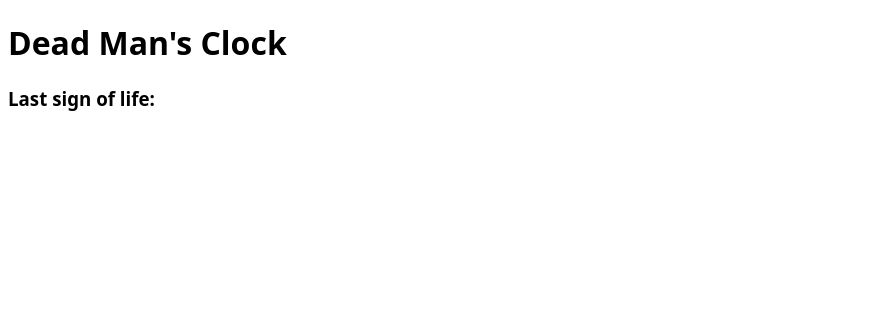
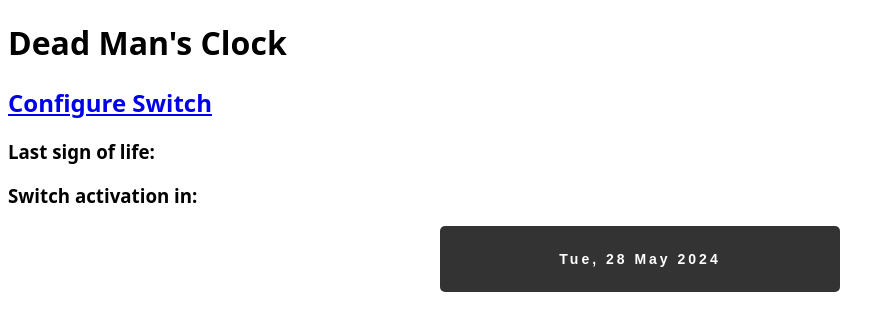
Before and after one commit to cdrummey216/dead-mans-switch, a PHP site: page / in a window 1280 px wide. Shown: the top 331 px of the page, without its empty margins (0-895 px from the left). Run offline with PHP 8.4, Linux system fonts and the light colour scheme.

Commit message:
Add files via upload

```diff
--- a/html/index.php
+++ b/html/index.php
@@ -5,13 +5,54 @@
   <title></title>
   <LINK href="style.css" rel="stylesheet" type="text/css">
 </head>
-
-<body>
+<body onload="startTime()">
 <h1>Dead Man's Clock</h1>
+<h2><a href="/action.php">Configure Switch</a></h2>
 <h3>Last sign of life:</h3>
 <?php
 $output = shell_exec('./dms-update.sh');
 echo "<pre>$output</pre>";
 ?>
+<h3>Switch activation in:</h3>
+<p id="demo"></p>
+<div id="clockdate">
+  <div class="clockdate-wrapper">
+    <!--<div id="clock"></div>-->
+    <div id="date"></div>
+  </div>
+</div>
+<script>
+function startTime() {
+    var today = new Date(Date.now() + 12096e5);
+    var hr = today.getHours();
+    var min = today.getMinutes();
+    var sec = today.getSeconds();
+    ap = (hr < 12) ? "<span>AM</span>" : "<span>PM</span>";
+    hr = (hr == 0) ? 12 : hr;
+    hr = (hr > 12) ? hr - 12 : hr;
+    //Add a zero in front of numbers<10
+    hr = checkTime(hr);
+    min = checkTime(min);
+    sec = checkTime(sec);
+    //document.getElementById("clock").innerHTML = hr + ":" + min + ":" + sec + " " + ap;
+
+    var months = ['January', 'February', 'March', 'April', 'May', 'June', 'July', 'August', 'September', 'October', 'November', 'December'];
+    var days = ['Sun', 'Mon', 'Tue', 'Wed', 'Thu', 'Fri', 'Sat'];
+    var curWeekDay = days[today.getDay()];
+    var curDay = today.getDate();
+    var curMonth = months[today.getMonth()];
+    var curYear = today.getFullYear();
+    var date = curWeekDay+", "+curDay+" "+curMonth+" "+curYear;
+    document.getElementById("date").innerHTML = date;
+
+    var time = setTimeout(function(){ startTime() }, 500);
+}
+function checkTime(i) {
+    if (i < 10) {
+        i = "0" + i;
+    }
+    return i;
+}
+</script>
 </body>
 </html>
--- a/html/style.css
+++ b/html/style.css
@@ -101,3 +101,34 @@ float:left;
   background-color: #f8f8f8;
   font-size: 16px;
 }
+div.clockdate-wrapper {
+    background-color: #333;
+    padding:25px;
+    max-width:350px;
+    width:100%;
+    text-align:center;
+    border-radius:5px;
+    margin:0 auto;
+
+}
+div#clock{
+    background-color:#333;
+    font-family: sans-serif;
+    font-size:60px;
+    text-shadow:0px 0px 1px #fff;
+    color:#fff;
+}
+div#clock span {
+    color:#888;
+    text-shadow:0px 0px 1px #333;
+    font-size:50px;
+    position:relative;
+    top:-5px;
+    left:10px;
+}
+#date {
+    letter-spacing:3px;
+    font-size:14px;
+    font-family:arial,sans-serif;
+    color:#fff;
+}
```
